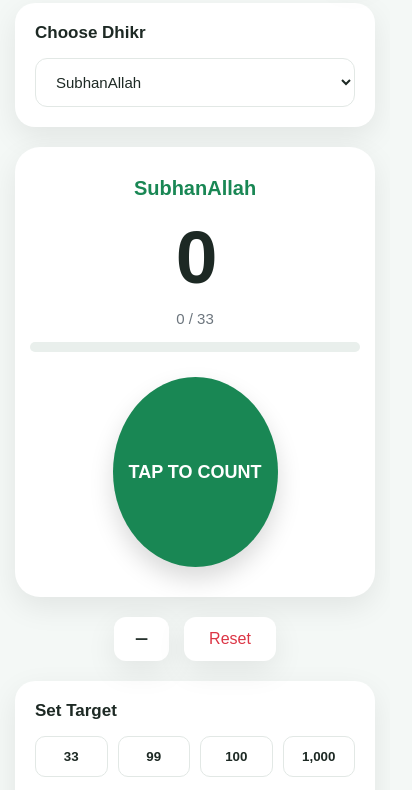
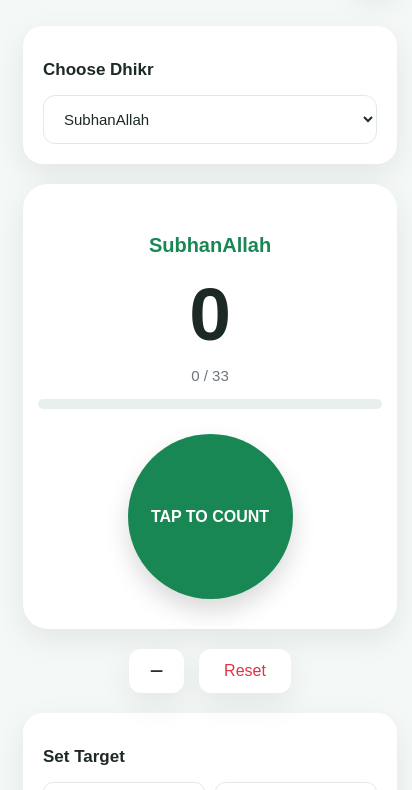
Before and after one commit to Kollins451/Digital-Tasbih, a plain HTML site: page index.html in a window 390 px wide. Shown: the part 100-890 px from the top of the page, 412 px wide, since content can reach past the window. Drawn offline with Linux system fonts and the light colour scheme.

Commit message:
Update style.css

````diff
--- a/style.css
+++ b/style.css
@@ -1,3 +1,4 @@
+```css
 /* =========================
    GLOBAL SETTINGS
 ========================= */
@@ -7,6 +8,30 @@
     padding: 0;
     box-sizing: border-box;
 }
+
+html {
+    touch-action: manipulation;
+}
+
+body {
+    touch-action: manipulation;
+    font-family: Arial, Helvetica, sans-serif;
+    background: #f4f8f6;
+    color: #1d2924;
+    min-height: 100vh;
+    transition: background 0.3s ease, color 0.3s ease;
+}
+
+button,
+select,
+input {
+    touch-action: manipulation;
+}
+
+
+/* =========================
+   VARIABLES
+========================= */
 
 :root {
     --primary-color: #198754;
@@ -19,17 +44,9 @@
     --shadow: 0 10px 30px rgba(0, 0, 0, 0.08);
 }
 
-body {
-    font-family: Arial, Helvetica, sans-serif;
-    background: var(--background);
-    color: var(--text-color);
-    min-height: 100vh;
-    transition: background 0.3s ease, color 0.3s ease;
-}
-
 
 /* =========================
-   APP CONTAINER
+   APP
 ========================= */
 
 .app {
@@ -53,7 +70,6 @@ body {
 
 .header h1 {
     font-size: 28px;
-    font-weight: 700;
     color: var(--primary-color);
 }
 
@@ -66,16 +82,15 @@ body {
     box-shadow: var(--shadow);
     cursor: pointer;
     font-size: 20px;
-    transition: transform 0.2s ease;
 }
 
-.icon-btn:hover {
-    transform: scale(1.08);
+.icon-btn:active {
+    transform: scale(0.94);
 }
 
 
 /* =========================
-   CARD
+   CARDS
 ========================= */
 
 .card {
@@ -84,7 +99,6 @@ body {
     padding: 20px;
     margin-bottom: 20px;
     box-shadow: var(--shadow);
-    transition: background 0.3s ease;
 }
 
 .card h2 {
@@ -94,7 +108,7 @@ body {
 
 
 /* =========================
-   SELECT & INPUTS
+   INPUTS
 ========================= */
 
 select,
@@ -107,7 +121,6 @@ input {
     color: var(--text-color);
     font-size: 15px;
     outline: none;
-    transition: border 0.2s ease;
 }
 
 select:focus,
@@ -125,7 +138,7 @@ input:focus {
 
 
 /* =========================
-   COUNTER SECTION
+   COUNTER
 ========================= */
 
 .counter-section {
@@ -149,7 +162,6 @@ input:focus {
     font-weight: 700;
     line-height: 1;
     margin-bottom: 15px;
-    letter-spacing: -3px;
 }
 
 .target-text {
@@ -160,7 +172,7 @@ input:focus {
 
 
 /* =========================
-   PROGRESS BAR
+   PROGRESS
 ========================= */
 
 .progress-container {
@@ -182,7 +194,7 @@ input:focus {
 
 
 /* =========================
-   MAIN COUNT BUTTON
+   COUNT BUTTON
 ========================= */
 
 .count-btn {
@@ -196,11 +208,7 @@ input:focus {
     font-weight: 700;
     cursor: pointer;
     box-shadow: 0 12px 25px rgba(0, 0, 0, 0.15);
-    transition: transform 0.15s ease, background 0.2s ease;
-}
-
-.count-btn:hover {
-    background: var(--primary-dark);
+    -webkit-tap-highlight-color: transparent;
 }
 
 .count-btn:active {
@@ -209,7 +217,7 @@ input:focus {
 
 
 /* =========================
-   CONTROL BUTTONS
+   CONTROLS
 ========================= */
 
 .controls {
@@ -228,11 +236,11 @@ input:focus {
     box-shadow: var(--shadow);
     font-size: 16px;
     cursor: pointer;
-    transition: transform 0.2s ease;
+    -webkit-tap-highlight-color: transparent;
 }
 
-.control-btn:hover {
-    transform: translateY(-2px);
+.control-btn:active {
+    transform: scale(0.95);
 }
 
 .control-btn:first-child {
@@ -265,18 +273,17 @@ input:focus {
     border-radius: 10px;
     cursor: pointer;
     font-weight: 600;
-    transition: all 0.2s ease;
+    -webkit-tap-highlight-color: transparent;
 }
 
-.target-buttons button:hover {
+.target-buttons button:active {
     background: var(--primary-color);
     color: white;
-    border-color: var(--primary-color);
 }
 
 
 /* =========================
-   THEME COLORS
+   THEMES
 ========================= */
 
 .theme-buttons {
@@ -290,13 +297,12 @@ input:focus {
     height: 42px;
     border-radius: 50%;
     border: 3px solid var(--card-background);
-    outline: 2px solid transparent;
     cursor: pointer;
-    transition: transform 0.2s ease;
+    -webkit-tap-highlight-color: transparent;
 }
 
-.theme:hover {
-    transform: scale(1.12);
+.theme:active {
+    transform: scale(0.9);
 }
 
 .theme.green {
@@ -351,7 +357,30 @@ body.dark-mode .progress-container {
 
 
 /* =========================
-   MOBILE RESPONSIVE
+   COUNT ANIMATION
+========================= */
+
+@keyframes countPulse {
+    0% {
+        transform: scale(1);
+    }
+
+    50% {
+        transform: scale(1.08);
+    }
+
+    100% {
+        transform: scale(1);
+    }
+}
+
+.count-animation {
+    animation: countPulse 0.15s ease;
+}
+
+
+/* =========================
+   MOBILE
 ========================= */
 
 @media (max-width: 500px) {
@@ -373,4 +402,13 @@ body.dark-mode .progress-container {
     }
 
     .count-btn {
-        width: 165
+        width: 165px;
+        height: 165px;
+        font-size: 16px;
+    }
+
+    .target-buttons {
+        grid-template-columns: repeat(2, 1fr);
+    }
+}
+```
````
